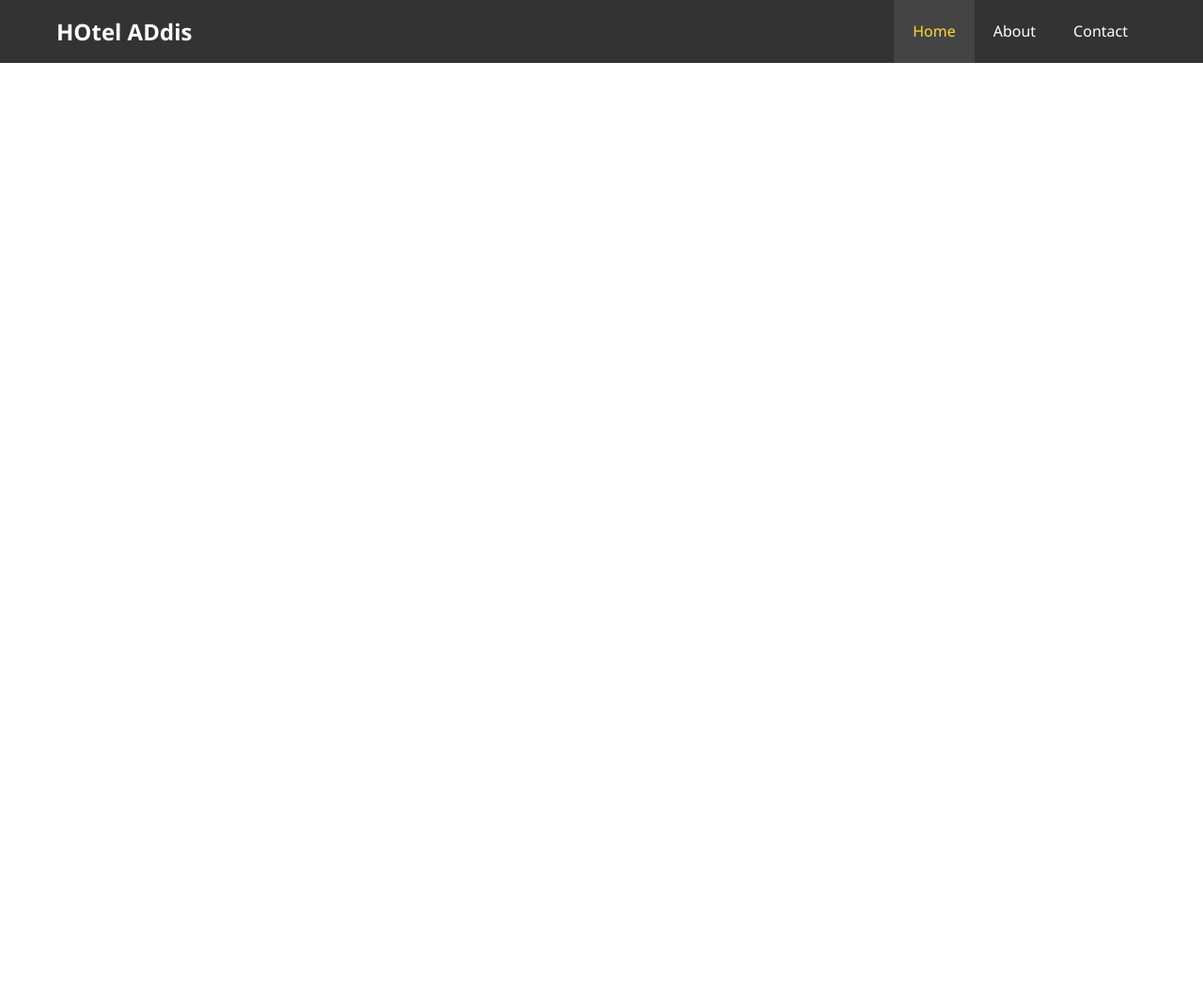
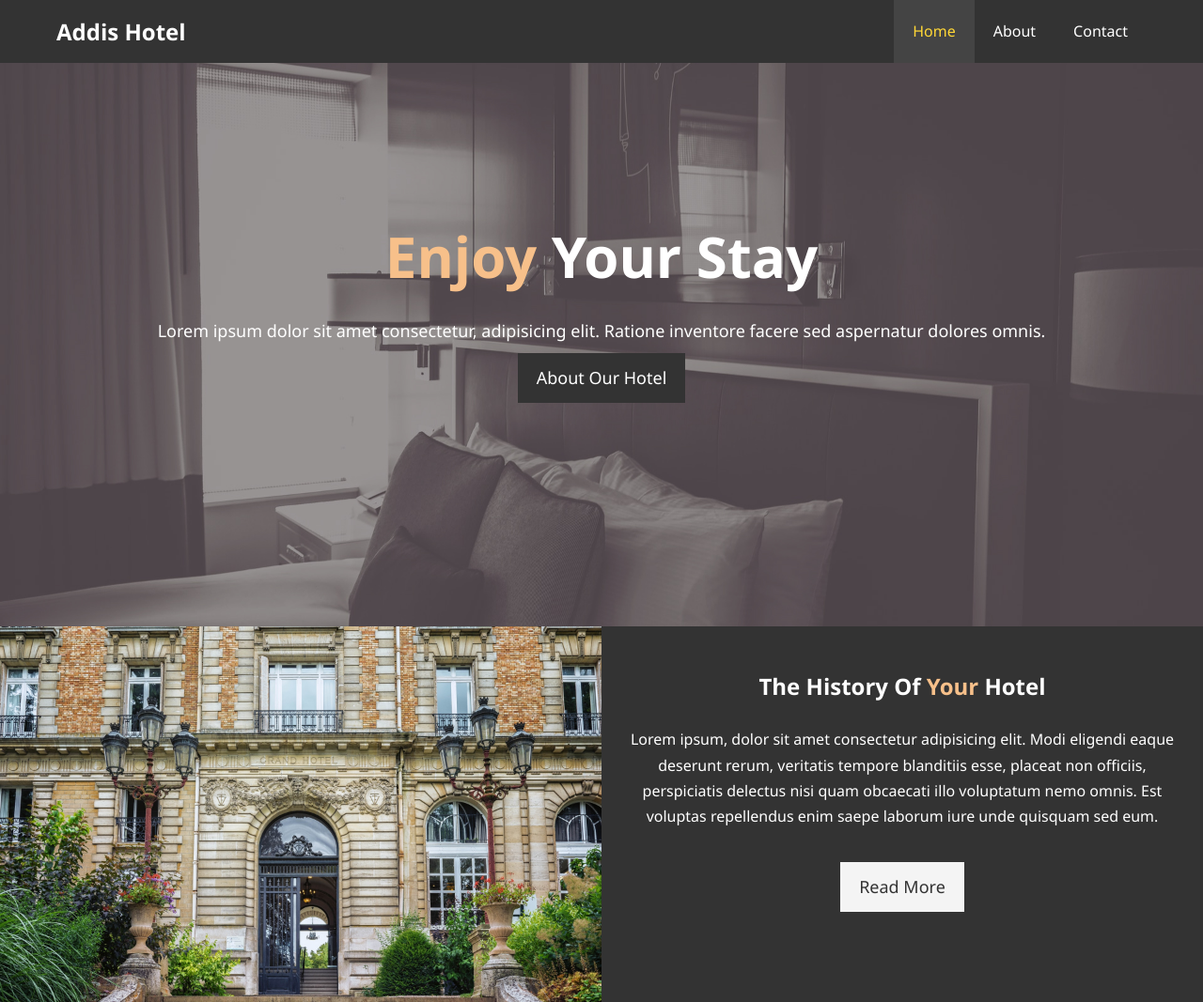
Before and after one commit to haileyesuschekol/hotel-landing-page, a plain HTML site: page index.html in a window 1280 px wide. Shown: the whole page at 94% size. Before the commit the page ends 800 px from the top, so only its background shows below. Drawn offline with Linux system fonts and the light colour scheme.

Commit message:
info page added

```diff
--- a/css/style.css
+++ b/css/style.css
@@ -26,7 +26,7 @@ p {
   margin: 10px 0;
 }
 
-/* container */
+/* utility classes */
 
 .container {
   max-width: 1200px;
@@ -35,6 +35,48 @@ p {
   padding: 0 20px;
 }
 
+.text-primary {
+  color: #f7c08a;
+}
+
+.lead {
+  font-size: 20px;
+}
+
+.btn {
+  display: inline-block;
+  font-size: 18px;
+  color: #fff;
+  background: #333;
+  padding: 13px 20px;
+  border: none;
+  cursor: pointer;
+}
+
+.btn:hover {
+  background-color: #f7c08a;
+  color: #333;
+}
+
+.btn-light {
+  background-color: #f4f4f4;
+  color: #333;
+}
+
+.bg-dark {
+  background-color: #333;
+  color: #fff;
+}
+
+.bg-light {
+  background-color: #f4f4f4;
+  color: #333;
+}
+
+.bg-primary {
+  background-color: #333;
+  color: #f7c08a;
+}
 /* Nav bar */
 
 #navbar {
@@ -71,3 +113,51 @@ p {
   background-color: #444;
   color: #ffd736;
 }
+
+/* showcase */
+
+.showcase {
+  background: url("../img/showcase.jpg") no-repeat center center/cover;
+  height: 600px;
+}
+
+.showcase .showcase-content {
+  color: #fff;
+  padding-top: 170px;
+  text-align: center;
+}
+
+.showcase .showcase-content h1 {
+  font-size: 60px;
+  line-height: 1.2em;
+}
+
+.showcase .showcase-content p {
+  font-size: 18px;
+  line-height: 1.5em;
+}
+
+/* home info */
+.home-info {
+  height: 400px;
+}
+
+.home-info .info-img {
+  float: left;
+  width: 50%;
+  background: url("../img/photo-1.jpg") no-repeat center/cover;
+  min-height: 100%;
+}
+
+.home-info .info-content {
+  float: right;
+  height: 100%;
+  width: 50%;
+  text-align: center;
+  padding: 50px 30px;
+  overflow: hidden;
+}
+
+.home-info .info-content p {
+  padding-bottom: 25px;
+}
--- a/index.html
+++ b/index.html
@@ -15,7 +15,7 @@
     <header>
       <nav id="navbar">
         <div class="container">
-          <h1 class="logo"><a href="index.html">HOtel ADdis</a></h1>
+          <h1 class="logo"><a href="index.html">Addis Hotel</a></h1>
           <ul>
             <li><a class="current" href="index.html">Home</a></li>
             <li><a href="about.html">About</a></li>
@@ -23,6 +23,32 @@
           </ul>
         </div>
       </nav>
+      <div class="showcase">
+        <div class="container">
+          <div class="showcase-content">
+            <h1><span class="text-primary"> Enjoy</span> Your Stay</h1>
+            <p class="lead">
+              Lorem ipsum dolor sit amet consectetur, adipisicing elit. Ratione
+              inventore facere sed aspernatur dolores omnis.
+            </p>
+            <a class="btn" href="about.html">About Our Hotel</a>
+          </div>
+        </div>
+      </div>
     </header>
+    <section class="home-info bg-dark">
+      <div class="info-img"></div>
+      <div class="info-content">
+        <h2>The History Of <span class="text-primary">Your</span> Hotel</h2>
+        <p>
+          Lorem ipsum, dolor sit amet consectetur adipisicing elit. Modi
+          eligendi eaque deserunt rerum, veritatis tempore blanditiis esse,
+          placeat non officiis, perspiciatis delectus nisi quam obcaecati illo
+          voluptatum nemo omnis. Est voluptas repellendus enim saepe laborum
+          iure unde quisquam sed eum.
+        </p>
+        <a class="btn btn-light" href="about.html">Read More</a>
+      </div>
+    </section>
   </body>
 </html>
```
